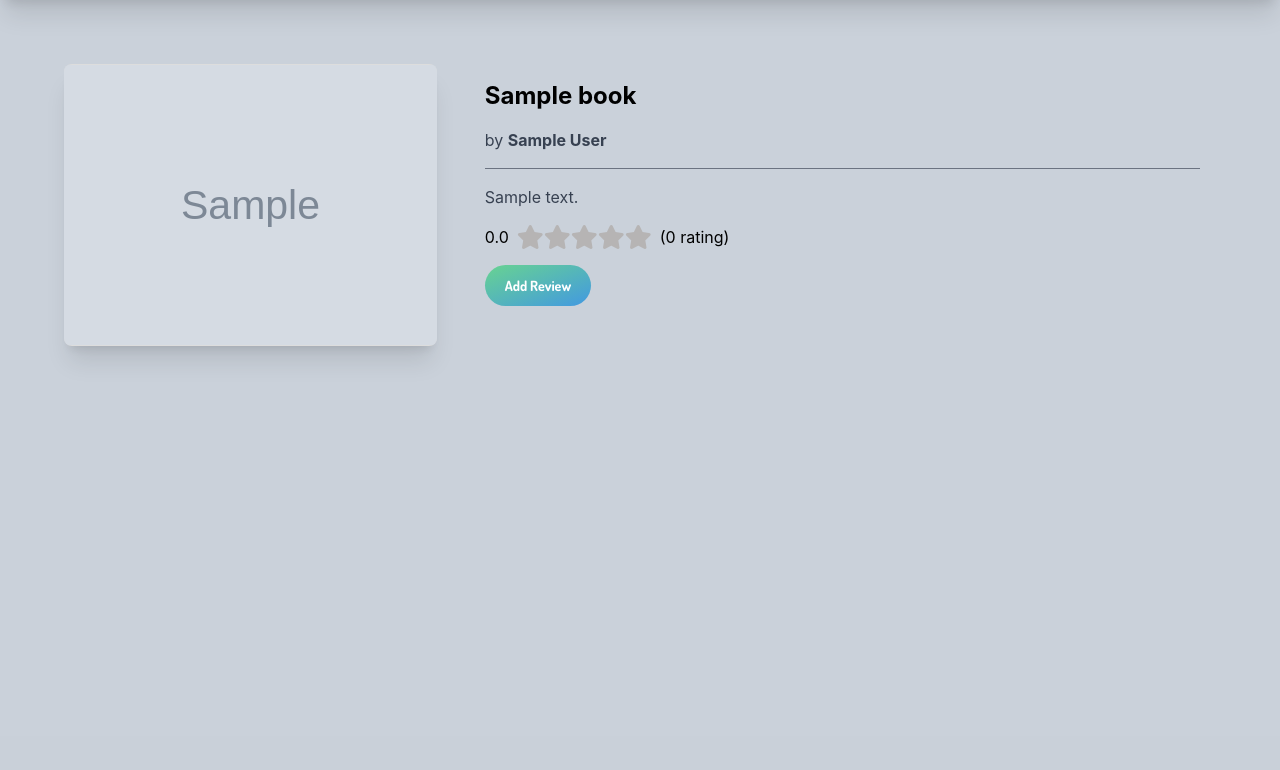
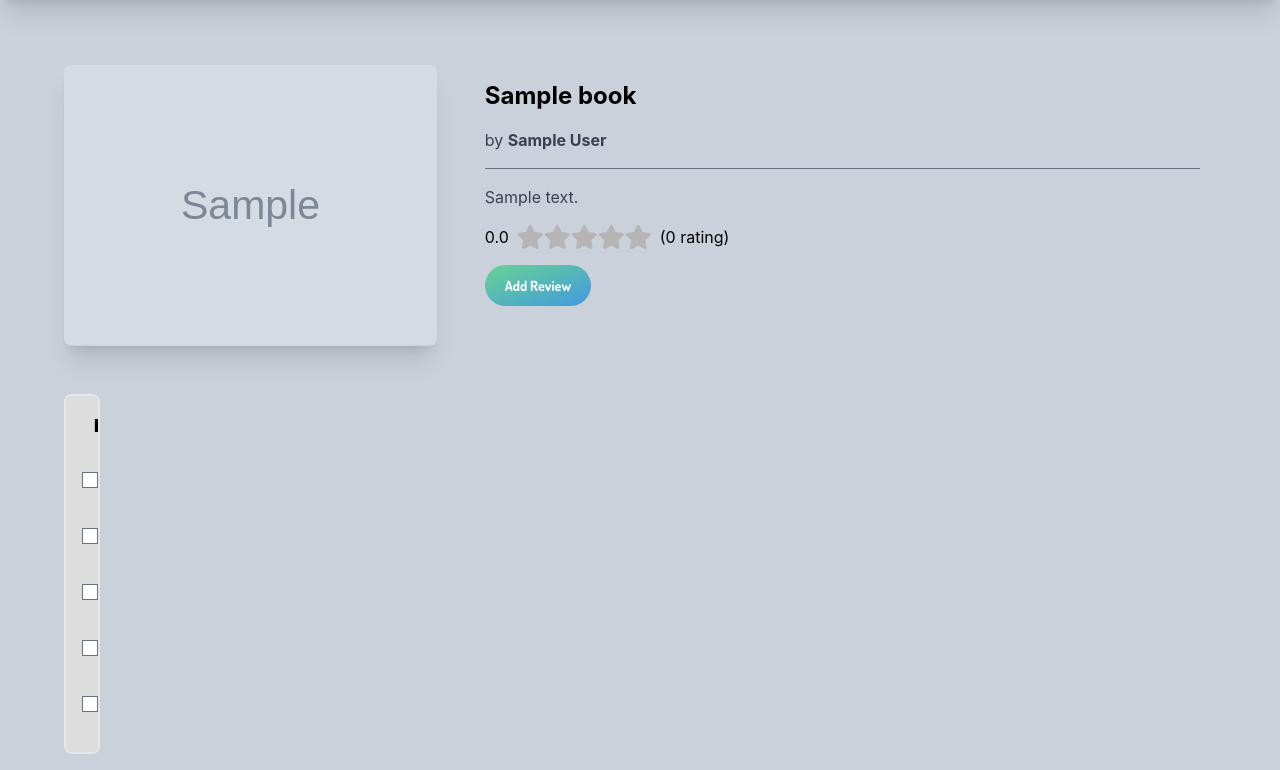
Before and after one commit to Litera-Bhinneka/Litera-Bhinneka-Web, a Django app: page /review/book-review/1/ in a window 1280 px wide. Shown: the part 64-834 px from the top of the page. Before the commit the page ends 421 px from the top, so only its background shows below. Run offline with Django 4.2, Linux system fonts and the light colour scheme; tables that the repository leaves empty hold one stand-in row (values such as "Sample post"); grey boxes marked "Sample" are stand-in pictures; data that the repository does not hold is empty; some libraries are stand-ins or nearby versions.

Commit message:
add filter on review page

```diff
--- a/review/templates/book_review.html
+++ b/review/templates/book_review.html
@@ -26,9 +26,12 @@
             color: #fd4;
         }
         #book_image{
+            background-color: #cad1da;
+        }
+        #card_review{
             background-color: #dddddd;
         }
-        #card_review{
+        #reviewFilter{
             background-color: #dddddd;
         }
         .custom-button {
@@ -276,9 +279,42 @@
             const reviews = await getReviews();
             const stars = ['1', '2', '3', '4', '5'];
 
-            let htmlString = '';
-            console.log(reviews)
+            let htmlString = '<div class="flex">';
 
+
+            htmlString += `
+            <div class="w-1/5">
+                <div id="reviewFilter" class="sticky top-20 overflow-y-auto border-2 border-sky-500 rounded-lg p-4">
+                    <h2 class="pl-3 text-lg font-semibold mb-4"><b>Rating</b></h2>
+                    <div class="mb-2">
+                        <label class="flex items-center">
+                            <input type="checkbox" id="fiveStar" onclick="filterItems()" class="mr-2"> 5 Star
+                        </label>
+                    </div>
+                    <div class="mb-2">
+                        <label class="flex items-center">
+                            <input type="checkbox" id="fourStar" onclick="filterItems()" class="mr-2"> 4 Star
+                        </label>
+                    </div>
+                    <div class="mb-2">
+                        <label class="flex items-center">
+                            <input type="checkbox" id="threeStar" onclick="filterItems()" class="mr-2"> 3 Star
+                        </label>
+                    </div>
+                    <div class="mb-2">
+                        <label class="flex items-center">
+                            <input type="checkbox" id="twoStar" onclick="filterItems()" class="mr-2"> 2 Star
+                        </label>
+                    </div>
+                    <div class="mb-2">
+                        <label class="flex items-center">
+                            <input type="checkbox" id="oneStar" onclick="filterItems()" class="mr-2"> 1 Star
+                        </label>
+                    </div>
+                </div>
+            </div>
+            <div class="w-4/5">
+                `
 
             reviews.forEach((review, index) => {
                 let showText;
@@ -295,7 +331,6 @@
                 } else {
                     exceed = false;
                 }
-                console.log(review.fields.review_text.length)
                 let datetime = review.fields.review_date
                 let formattedDate = (new Date(datetime)).toLocaleDateString('en-GB', {
                                                                                 day: 'numeric',
@@ -307,12 +342,12 @@
                                                                             });
 
                 htmlString += `
-                <div class="w-full p-4">
+                <div class="card-review${review.fields.review_score} w-full p-4">
                     <div id="card_review" class="bg-white shadow-lg rounded-lg overflow-hidden">
-                        <div class="px-6 py-4">
+                        <div class="px-6 pt-4">
                             <div class="font-bold text-xl mb-2">${review.fields.reviewer_name}</div>
 
-                            <div class="mb-4 flex items-center">
+                            <div class="flex items-center">
                             <!-- display rating in star component -->
                                 <div class="flex space-x-1">
                                     <div class="star-rating-review" title="${review.fields.review_score*20}%">
@@ -333,20 +368,22 @@
                                         </div>
                                     </div>
                                 </div>
-                                <span class="ml-2"><b>${review.fields.review_summary}</b></span>
                             </div>
+                            <span class="my-2"><b>${review.fields.review_summary}</b></span>
                             <div class="mb-4">
                                 <p class="text-gray-700 text-base">${exceed ? showText + `<span class="text-gray-700 text-base" id="dots${index}">` + `<span id="realDots${index}">...</span>`+ `<button onclick="readMore(${index})" id="readMoreBtn${index}" class="text-blue-500 hover:text-blue-700 text-sm font-medium">Read More</button>` +`<span class="text-gray-700 text-base" id="more${index}" style="display: none;">${hiddenText}</span>` + `</span>` : review.fields.review_text}</p>
                                 ${exceed ? `<button onclick="readMore(${index})" id="readLessBtn${index}" class="text-blue-500 hover:text-blue-700 text-sm font-medium" style="display: none;">Read less</button>` : ''}
                             </div>
 
                         </div>
-                        <div class="px-6 py-4">
+                        <div class="px-6 pb-6">
                             <span class="text-gray-600 text-sm">${formattedDate}</span>
                         </div>
                     </div>
                 </div>`;
             });
+            htmlString += "</div> </div>"
+
             $(document).ready(function() {
                 var star_rating_width = $('.fill-ratings span').width();
                 $('.star-ratings').width(star_rating_width);
@@ -399,6 +436,47 @@
 
             }
         }
+        function filterItems() {
+            var rating5 = document.getElementsByClassName('card-review5 w-full p-4');
+            var rating4 = document.getElementsByClassName('card-review4 w-full p-4');
+            var rating3 = document.getElementsByClassName('card-review3 w-full p-4');
+            var rating2 = document.getElementsByClassName('card-review2 w-full p-4');
+            var rating1 = document.getElementsByClassName('card-review1 w-full p-4');
+
+            toggleDisplay(rating5, 'fiveStar');
+            toggleDisplay(rating4, 'fourStar');
+            toggleDisplay(rating3, 'threeStar');
+            toggleDisplay(rating2, 'twoStar');
+            toggleDisplay(rating1, 'oneStar');
+        }
+
+        function toggleDisplay(elements, checkboxId) {
+            var allUnchecked = true;
+
+            // Check if any checkbox is checked
+            document.querySelectorAll('input[type="checkbox"]').forEach(checkbox => {
+                if (checkbox.checked) {
+                    allUnchecked = false;
+                }
+            });
+
+            // If all checkboxes are unchecked, show all elements
+            if (allUnchecked) {
+                for (var i = 0; i < elements.length; i++) {
+                    elements[i].style.display = 'block';
+                }
+                return;
+            }
+
+            // If any checkbox is checked, apply individual display logic
+            var shouldHide = document.getElementById(checkboxId).checked;
+
+            for (var i = 0; i < elements.length; i++) {
+                elements[i].style.display = shouldHide ? 'block' : 'none';
+            }
+        }
+
+
         showBook()
         refreshReviews()
     </script>
```
